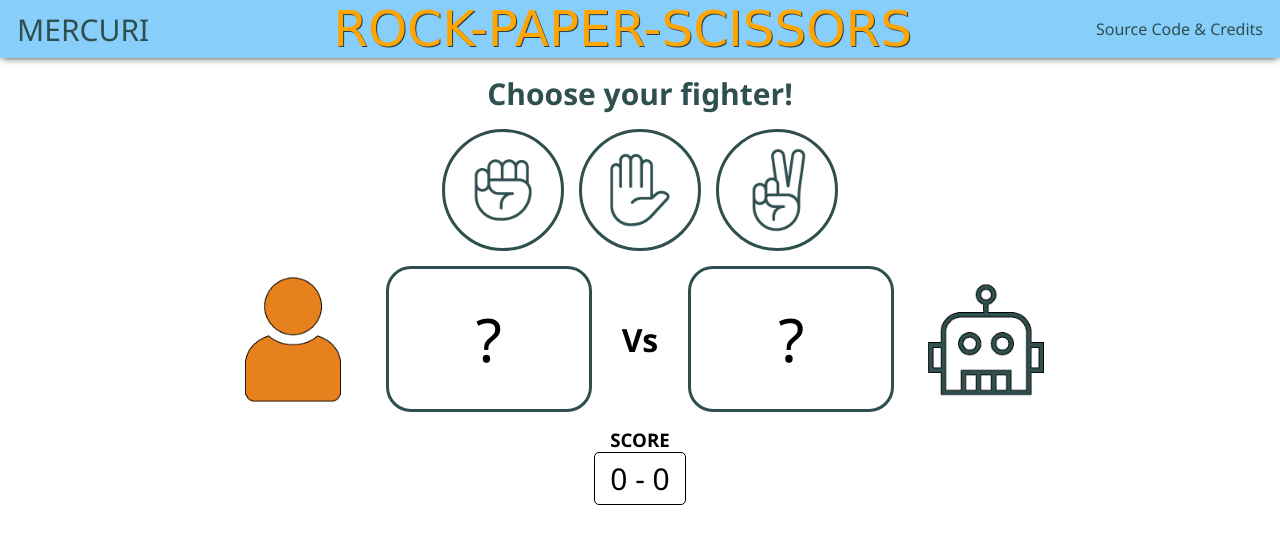
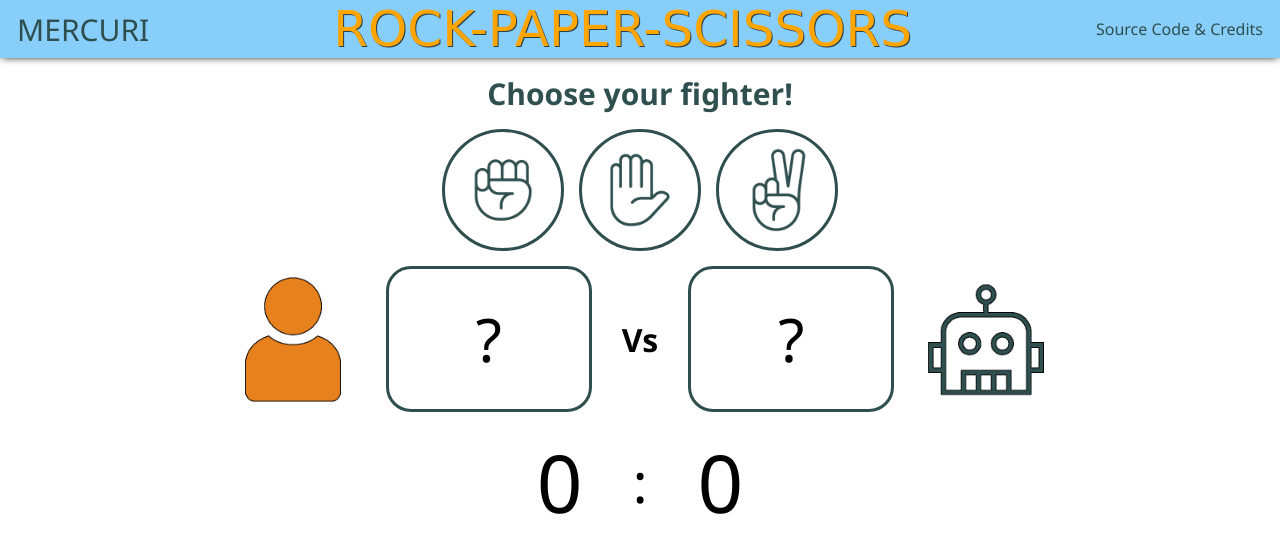
Before and after one commit to mercuri101/odin-rps, a plain HTML site: page index.html in a window 1280 px wide. Drawn offline with Linux system fonts and the light colour scheme.

Commit message:
Modify score section

```diff
--- a/index.html
+++ b/index.html
@@ -31,8 +31,9 @@
     </div>
 
     <div class="score">
-      <h3>SCORE</h3>
-      <div class="cur-score">0 - 0</div>
+      <div class="human">0</div>
+      <div class="colon">:</div>
+      <div class="bot">0</div>
     </div>
   </body>
 </html>
--- a/style.css
+++ b/style.css
@@ -82,6 +82,7 @@ body {
 /* Selections */
 
 
+
 /* Display */
 .display {
   display: flex;
@@ -120,19 +121,15 @@ body {
   font-weight: bold;
 }
 
+/* Score */
 .score {
   display: flex;
-  flex-direction: column;
   align-items: center;
+  justify-content: center;
+  font-size: 80px;
+  gap: 50px;
 }
 
-.cur-score {
-  border: 1px solid black;
-  padding: 5px 15px;
-  border-radius: 5px;
-  font-size: 30px;
+.score .colon {
+  font-size: 55px;
 }
-
-h3 {
-  margin: 0;
-}
```
